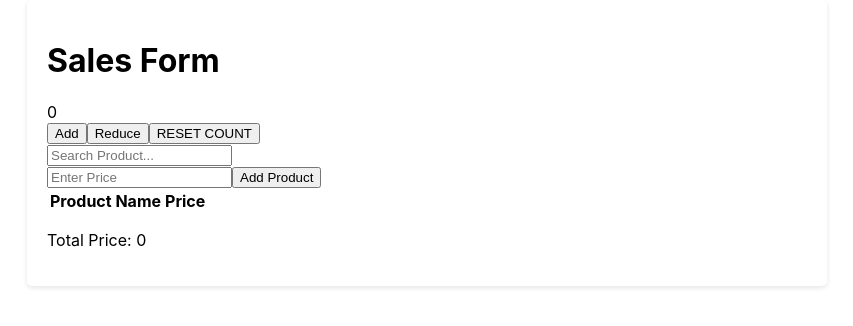
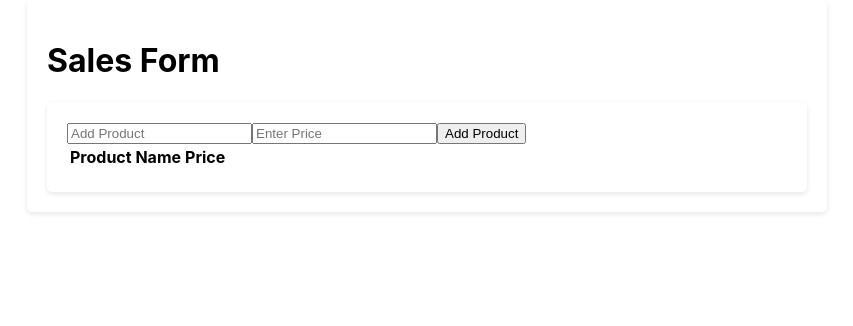
Before and after one commit to abiolatom/Eddietom, a React (Create React App) app: page / in a window 1280 px wide. Shown: the top 326 px of the page, without its empty margins (213-1066 px from the left). Built offline with nearby package versions, Linux system fonts and the light colour scheme.

Commit message:
New Add Product Table

```diff
--- a/src/App.js
+++ b/src/App.js
@@ -1,17 +1,13 @@
 import React from "react";
-import AddSalesForm from "./components/AddSalesForm";
-import { ProductBar } from "./components/ProductBar";
+import AddProduct from "./components/AddProduct";
 import "./App.css";
 
 const App = () => {
   return (
-
-      <div className="container">
-        <h1>Sales Form</h1>
-        <AddSalesForm/>
-       <ProductBar/>
-      </div>
-
+    <div className="container">
+      <h1>Sales Form</h1>
+      <AddProduct />
+    </div>
   );
 };
 
--- /dev/null
+++ b/src/components/AddProduct.js
@@ -0,0 +1,64 @@
+import React, { useState } from "react";
+
+let nextId = 0;
+
+const AddProduct = (name, price) => {
+  const [productName, setProductName] = useState("");
+  const [productPrice, setProductPrice] = useState("");
+  const [selectedProducts, setSelectedProducts] = useState([]);
+
+  const handleAddProduct = (event) => {
+    event.preventDefault();
+    setSelectedProducts([
+      ...selectedProducts,
+      { id: nextId++, productName: name, productPrice: price },
+    ]);
+    setProductName("");
+    setProductPrice("");
+  };
+
+  return (
+    <div className="container">
+      <form>
+        <input
+          value={productName}
+          onChange={(e) => setProductName(e.target.value)}
+          placeholder="Add Product"
+          required
+        />
+        <input
+          value={productPrice}
+          onChange={(e) => setProductPrice(e.target.value)}
+          placeholder="Enter Price"
+          required
+        />
+        <button type="submit" onClick={handleAddProduct}>
+          Add Product
+        </button>
+      </form>
+      <div className="product-table">
+        <table>
+          <thead>
+            <tr>
+              <th> Product Name</th>
+              <th>Price</th>
+            </tr>
+          </thead>
+
+          <tbody>
+            <tr>
+              {selectedProducts.map((product) => (
+                <>
+                  <td> {product.name}</td>
+                  <td>{product.price}</td>
+                </>
+              ))}
+            </tr>
+          </tbody>
+        </table>
+      </div>
+    </div>
+  );
+};
+
+export default AddProduct;
--- a/src/components/ProductBar.js
+++ b/src/components/ProductBar.js
@@ -13,7 +13,8 @@ export const ProductBar = () => {
     }
   };
 
-  const handleAddProduct = () => {
+  const handleAddProduct = (e) => {
+    e.preventDefault();
     if (selectedProductName && price !== "") {
       const newProduct = {
         name: selectedProductName,
@@ -23,8 +24,11 @@ export const ProductBar = () => {
       setSelectedProducts([...selectedProducts, newProduct]);
       setSelectedProductName("");
       setPrice("");
+
+
     }
   };
+
 
   const handleProductSearch = (productName) => {
     setSelectedProductName(productName);
@@ -62,7 +66,7 @@ export const ProductBar = () => {
         <tbody>
           {selectedProducts.map((product, id) => (
             <tr key={product.id}>
-              <td>{product.name}</td>
+              <td >{product.name}</td>
               <td>{product.price}</td>
             </tr>
           ))}
```
Also changed, not shown: src/components/ProductList.js (added, +12 -0 lines).
